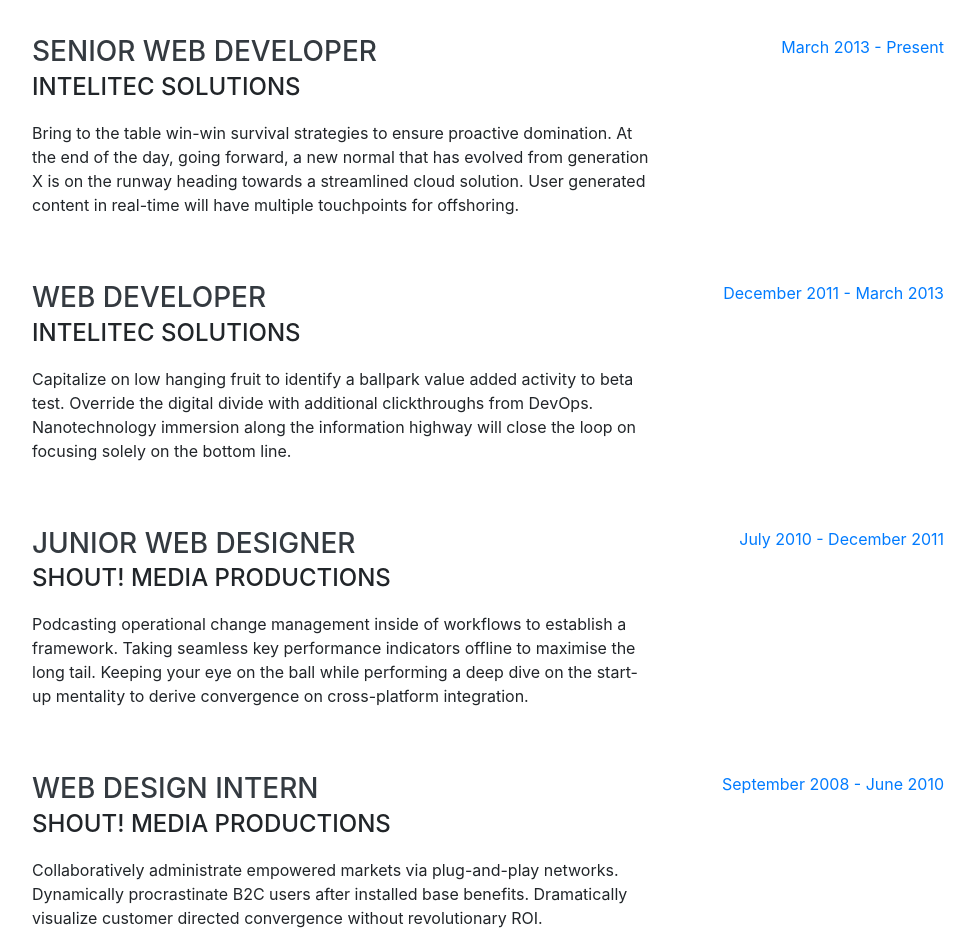
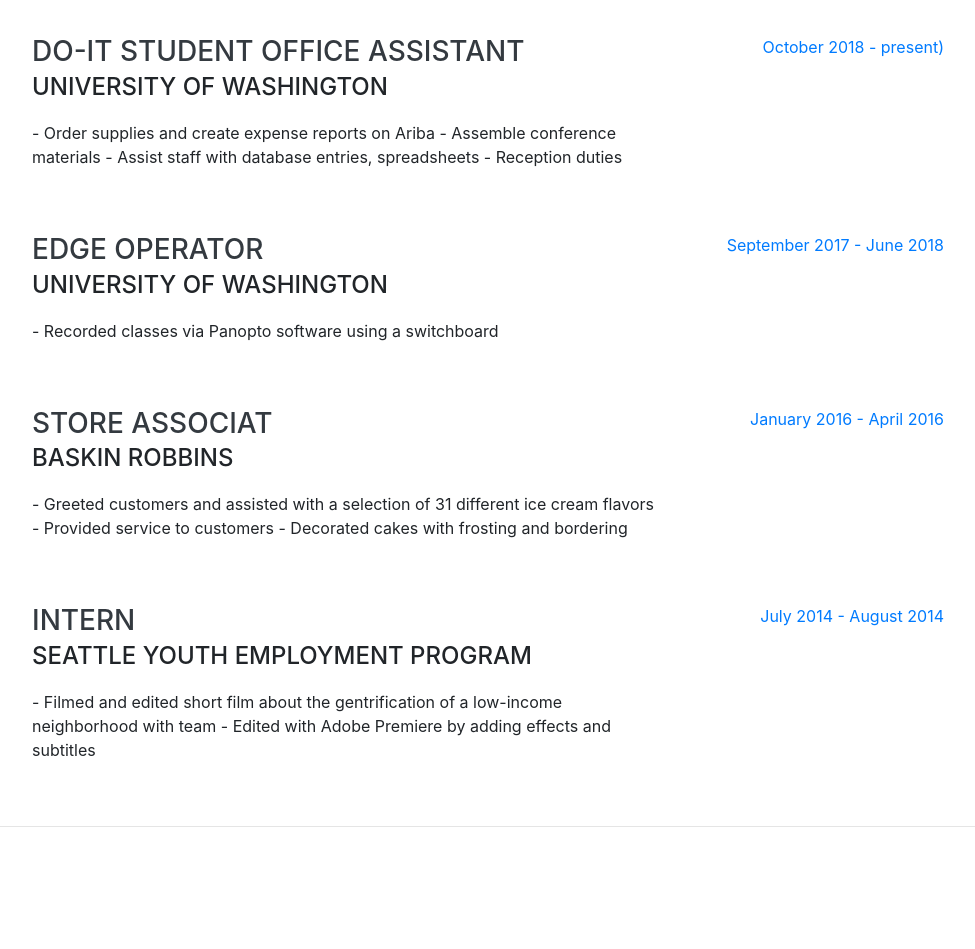
Before and after one commit to forechan/forechan.github.io, a website with bundled scripts: page index.html in a window 1280 px wide. Shown: the part 900-1849 px from the top of the page, without its empty margins (288-1263 px from the left). Built offline with nearby package versions, Linux system fonts and the light colour scheme; a web font is replaced by a local one.

Commit message:
update more info

```diff
--- a/index.html
+++ b/index.html
@@ -29,7 +29,7 @@
     <a class="navbar-brand js-scroll-trigger" href="#page-top">
       <span class="d-block d-lg-none">Clarence Taylor</span>
       <span class="d-none d-lg-block">
-        <img class="img-fluid img-profile rounded-circle mx-auto mb-2" src="C:\Users\Foresty\Pictures\Senior Pics\Foresty_HSSP2015-6.jpg" alt="">
+        <img class="img-fluid img-profile rounded-circle mx-auto mb-2" src=https://scontent-sea1-1.xx.fbcdn.net/v/t31.0-8/p960x960/12273779_1122981917713478_3021042673119288934_o.jpg?_nc_cat=105&_nc_sid=7aed08&_nc_ohc=aj-XAbgUH1gAX-jI1pt&_nc_ht=scontent-sea1-1.xx&_nc_tp=6&oh=7d2449298f0ccc638228d251e66a3fa5&oe=5EB04269" alt="">
       </span>
     </a>
     <button class="navbar-toggler" type="button" data-toggle="collapse" data-target="#navbarSupportedContent" aria-controls="navbarSupportedContent" aria-expanded="false" aria-label="Toggle navigation">
@@ -68,10 +68,10 @@
         </div>
         <p class="lead mb-5">Hello I am an undergraduate student studying geographic information systems. I'm excited to improve my skills in GIS.</p>
         <div class="social-icons">
-          <a href="#">
+          <a href="linkedin.com/foresty-chan-b21b83177">
             <i class="fab fa-linkedin-in"></i>
           </a>
-          <a href="#">
+          <a href="forechan.github.io">
             <i class="fab fa-github"></i>
           </a>
           <a href="#">
@@ -92,45 +92,51 @@
 
         <div class="resume-item d-flex flex-column flex-md-row justify-content-between mb-5">
           <div class="resume-content">
-            <h3 class="mb-0">Senior Web Developer</h3>
-            <div class="subheading mb-3">Intelitec Solutions</div>
-            <p>Bring to the table win-win survival strategies to ensure proactive domination. At the end of the day, going forward, a new normal that has evolved from generation X is on the runway heading towards a streamlined cloud solution. User generated content in real-time will have multiple touchpoints for offshoring.</p>
+            <h3 class="mb-0"> DO-IT Student Office Assistant</h3>
+            <div class="subheading mb-3">University of Washington</div>
+            <p>-   Order supplies and create expense reports on Ariba
+            -   Assemble conference materials
+            -   Assist staff with database entries, spreadsheets
+            -   Reception duties</p>
           </div>
           <div class="resume-date text-md-right">
-            <span class="text-primary">March 2013 - Present</span>
+            <span class="text-primary">October 2018 - present)</span>
           </div>
         </div>
 
         <div class="resume-item d-flex flex-column flex-md-row justify-content-between mb-5">
           <div class="resume-content">
-            <h3 class="mb-0">Web Developer</h3>
-            <div class="subheading mb-3">Intelitec Solutions</div>
-            <p>Capitalize on low hanging fruit to identify a ballpark value added activity to beta test. Override the digital divide with additional clickthroughs from DevOps. Nanotechnology immersion along the information highway will close the loop on focusing solely on the bottom line.</p>
+            <h3 class="mb-0">EDGE Operator</h3>
+            <div class="subheading mb-3">University of Washington</div>
+            <p>-   Recorded classes via Panopto software using a switchboard</p>
           </div>
           <div class="resume-date text-md-right">
-            <span class="text-primary">December 2011 - March 2013</span>
+            <span class="text-primary">September 2017 - June 2018</span>
           </div>
         </div>
 
         <div class="resume-item d-flex flex-column flex-md-row justify-content-between mb-5">
           <div class="resume-content">
-            <h3 class="mb-0">Junior Web Designer</h3>
-            <div class="subheading mb-3">Shout! Media Productions</div>
-            <p>Podcasting operational change management inside of workflows to establish a framework. Taking seamless key performance indicators offline to maximise the long tail. Keeping your eye on the ball while performing a deep dive on the start-up mentality to derive convergence on cross-platform integration.</p>
+            <h3 class="mb-0">Store Associat</h3>
+            <div class="subheading mb-3">Baskin Robbins </div>
+            <p>-   Greeted customers and assisted with a selection of 31 different ice cream flavors
+            -   Provided service to customers
+            -   Decorated cakes with frosting and bordering </p>
           </div>
           <div class="resume-date text-md-right">
-            <span class="text-primary">July 2010 - December 2011</span>
+            <span class="text-primary">January 2016 - April 2016</span>
           </div>
         </div>
 
         <div class="resume-item d-flex flex-column flex-md-row justify-content-between">
           <div class="resume-content">
-            <h3 class="mb-0">Web Design Intern</h3>
-            <div class="subheading mb-3">Shout! Media Productions</div>
-            <p>Collaboratively administrate empowered markets via plug-and-play networks. Dynamically procrastinate B2C users after installed base benefits. Dramatically visualize customer directed convergence without revolutionary ROI.</p>
+            <h3 class="mb-0">Intern</h3>
+            <div class="subheading mb-3">Seattle Youth Employment Program</div>
+            <p>-   Filmed and edited short film about the gentrification of a low-income neighborhood with team
+            -   Edited with Adobe Premiere by adding effects and subtitles</p>
           </div>
           <div class="resume-date text-md-right">
-            <span class="text-primary">September 2008 - June 2010</span>
+            <span class="text-primary">July 2014 - August 2014</span>
           </div>
         </div>
 
@@ -151,17 +157,10 @@
             <div>Geography - Geographic Information Sciences Track</div>
           </div>
           <div class="resume-date text-md-right">
-            <span class="text-primary">August 2006 - May 2010</span>
+            <span class="text-primary">September 2016 - June 2020</span>
           </div>
         </div>
 
-        <div class="resume-item d-flex flex-column flex-md-row justify-content-between">
-          <div class="resume-content">
-          </div>
-          <div class="resume-date text-md-right">
-            <span class="text-primary">August 2002 - May 2006</span>
-          </div>
-        </div>
 
       </div>
     </section>
@@ -179,16 +178,16 @@
         <ul class="fa-ul mb-0">
           <li>
             <i class="fa-li fa fa-check"></i>
-            Mobile-First, Responsive Design</li>
+            Mobile-DO-IT Student Assistant</li>
           <li>
             <i class="fa-li fa fa-check"></i>
-            Cross Browser Testing &amp; Debugging</li>
+            EDGE Operator</li>
           <li>
             <i class="fa-li fa fa-check"></i>
-            Cross Functional Teams</li>
+            Baskin Robbins Store Associate</li>
           <li>
             <i class="fa-li fa fa-check"></i>
-            Agile Development &amp; Scrum</li>
+            SYEP Intern</li>
         </ul>
       </div>
     </section>
```
Also changed, not shown: css/resume.min.css (+1 -1 lines).
